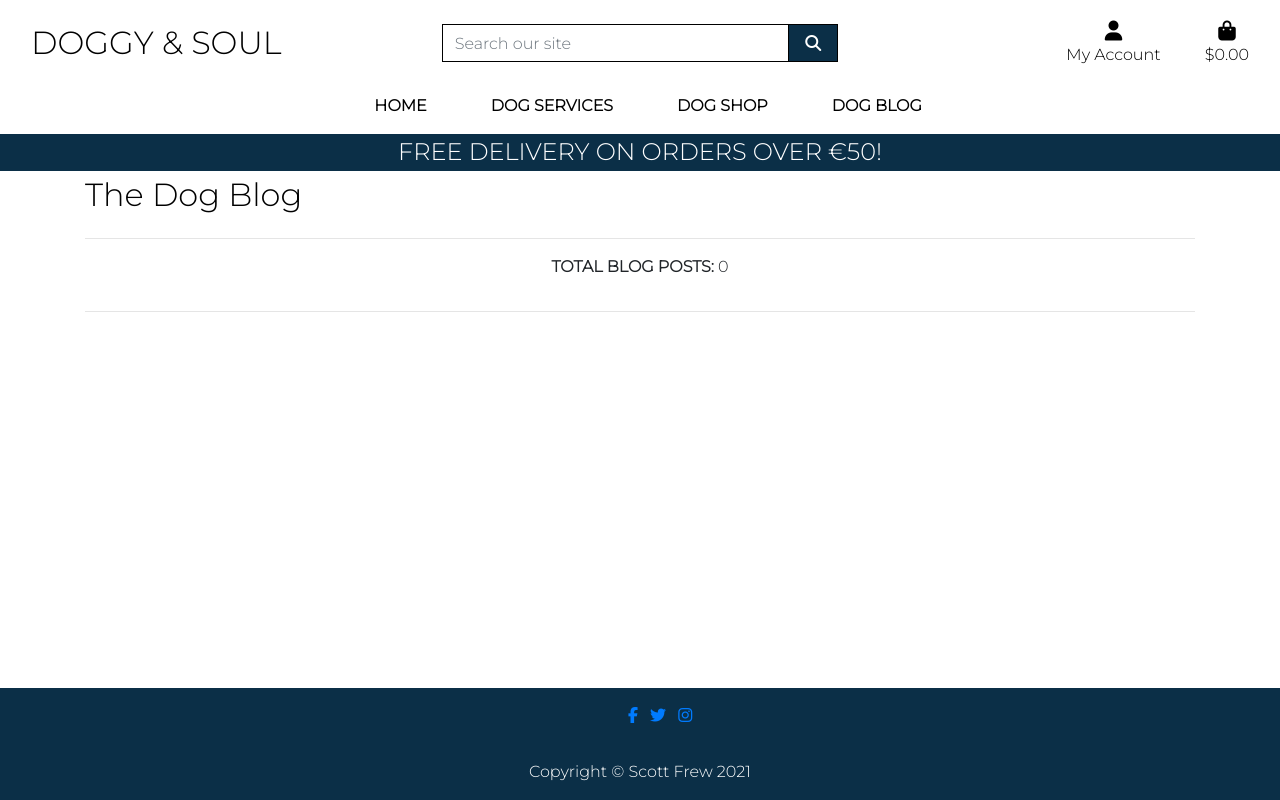
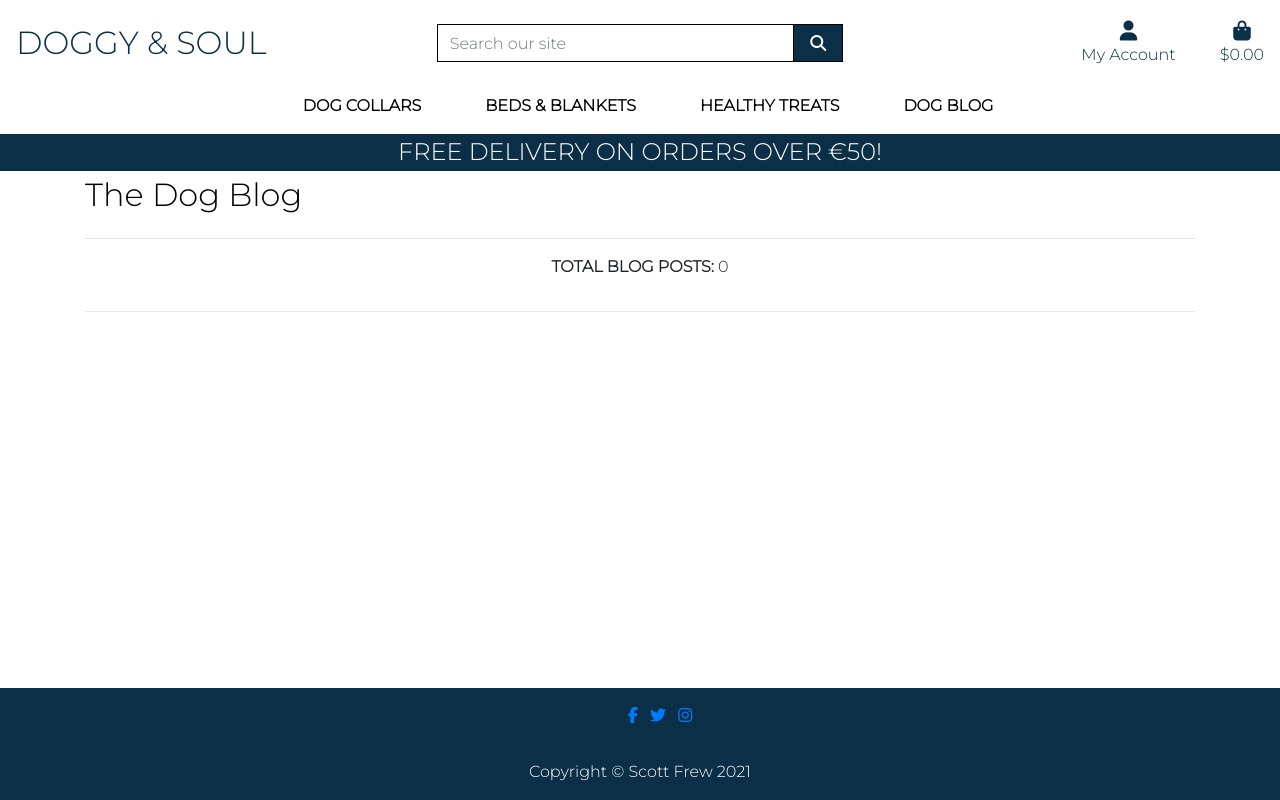
Before and after one commit to scotty-james/Doggy-And-Soul--MS4, a Django app: page /blog/ in a window 1280 px wide. Run offline with Django 3.2, Linux system fonts and the light colour scheme; data that the repository does not hold is empty; some libraries are stand-ins or nearby versions.

Commit message:
add image to blog pages template, update content on home page and navbar

```diff
--- a/blog/templates/blog/blog.html
+++ b/blog/templates/blog/blog.html
@@ -25,10 +25,17 @@
         </p>
     </div>
     <!-- All Blog Posts -->
-    <div class="row mt-1">
+    <div class="row">
         {% for post in posts %}
         <div class="col-sm-12 col-md-6">
-                <div class="card p-5 my-5">
+                <div class="card p-5">
+                    <div class="">
+                        {% if post.image %}
+                        <img src="{{ post.image.url }}" alt="{{ post.title }}" class="" />
+                        {% else %}
+                        <img src="{{ post.image_url }}" alt="{{ post.title }}" class="" />
+                        {% endif %}
+                    </div>
                     <p class="text-uppercase">{{ post.title }}</p>
                     <p class="text-muted">Posted By: {{ post.user }}</p>
                     <p class="text-muted">Posted On: {{ post.created_on }}</p>
--- a/blog/templates/blog/post_detail.html
+++ b/blog/templates/blog/post_detail.html
@@ -21,7 +21,7 @@
     <!-- Fully expanded Individual Blog Posts -->
     <div class="container">
         <div class="col">
-            <div class="image-container my-5">
+            <div class="my-5">
                 {% if post.image %}
                 <img src="{{ post.image.url }}" alt="{{ post.title }}" class="blog_img blog-img" />
                 {% else %}
--- a/static/css/base.css
+++ b/static/css/base.css
@@ -9,7 +9,7 @@
 }
 
 body {
-    background: url('/media/dog-bowl-treat.jpg') no-repeat center center fixed;
+    background: url('/media/hero1.png') no-repeat center center fixed;
     background-size: cover;
     height: calc(100vh - 164px);
     font-family: 'Montserrat', sans-serif;
@@ -77,6 +77,10 @@
     background-color: #0b2f47;
 }
 
+.bg-lblue {
+    background-color: #38b6ff
+}
+
 .text-white {
     color: rgb(255, 255, 255)
 }
@@ -115,6 +119,10 @@
     background: #0b2f47;
     color: white;
     min-width: 13rem;
+}
+
+.container-fluid {
+    padding: 0;
 }
 
 /*-------------------------------------------CSS used from Ado Boutique Project*/
--- a/templates/base.html
+++ b/templates/base.html
@@ -37,11 +37,11 @@
     <title>Doggy & Soul {% block extra_title %}{% endblock %}</title>
   </head>
   <body>
-    <header class="container-fluid fixed-top">
-        <div id="topnav" class="row bg-white pt-lg-2 d-none d-lg-flex">
+    <header class="container-fluid fixed-top bg-white">
+        <div id="topnav" class="row pt-lg-2 d-none d-lg-flex">
             <div class="col-12 col-lg-4 my-auto py-1 py-lg-0 text-center text-lg-left">
                 <a href="{% url 'home' %}" class="nav-link main-logo-link">
-                    <h2 class="heading-font text-black my-2">Doggy & Soul </h2>
+                    <h2 class="heading-font text-blue my-2">Doggy & Soul </h2>
                 </a>
             </div>
             <div class="col-12 col-lg-4 my-auto py-1 py-lg-0">
@@ -61,7 +61,7 @@
             <div class="col-12 col-lg-4 my-auto py-1 py-lg-0">
                 <ul class="list-inline list-unstyled text-center text-lg-right my-0">
                     <li class="list-inline-item dropdown">
-                        <a class="text-black nav-link" href="#" id="user-options" data-toggle="dropdown" aria-haspopup="true" aria-expanded="false">
+                        <a class="text-blue nav-link" href="#" id="user-options" data-toggle="dropdown" aria-haspopup="true" aria-expanded="false">
                             <div class="text-center">
                                 <div><i class="fas fa-user fa-lg"></i></div>
                                 <p class="my-0">My Account</p>
@@ -82,7 +82,7 @@
                         </div>
                     </li>
                     <li class="list-inline-item">
-                        <a class="{% if grand_total %}text-info font-weight-bold{% else %}text-black{% endif %} nav-link" href="{% url 'view_bag' %}">
+                        <a class="{% if grand_total %}text-info font-weight-bold{% else %}text-blue{% endif %} nav-link" href="{% url 'view_bag' %}">
                             <div class="text-center">
                                 <div><i class="fas fa-shopping-bag fa-lg"></i></div>
                                 <p class="my-0">
--- a/templates/includes/main-nav.html
+++ b/templates/includes/main-nav.html
@@ -2,29 +2,19 @@
 <div class="collapse navbar-collapse" id="main-nav">
     <ul class="navbar-nav w-auto mx-auto">
         <li class="nav-item">
-            <a class="heading-font font-weight-bold nav-link text-black mr-5" href="{% url 'home' %}" id="home-link" aria-haspopup="true" aria-expanded="false">
-                Home
+            <a class="heading-font font-weight-bold nav-link text-black mr-5" href="{% url 'products' %}?category=luxury_dog_collars" id="home-link" aria-haspopup="true" aria-expanded="false">
+                Dog Collars
             </a>
         </li>
-        <li class="nav-item dropdown">
-            <a class="heading-font font-weight-bold nav-link text-black mr-5" href="#" id="all-products-link" data-toggle="dropdown" aria-haspopup="true" aria-expanded="false">
-                Dog Services
+        <li class="nav-item">
+            <a class="heading-font font-weight-bold nav-link text-black mr-5" href="{% url 'products' %}?category=bed_blanket" id="home-link" aria-haspopup="true" aria-expanded="false">
+                Beds & Blankets
             </a>
-            <div class="dropdown-menu border-0" aria-labelledby="dog-services-link">
-                <a href="{% url 'products' %}?category=organic_dog_treats" class="dropdown-item">Dog Walking</a>
-                <a href="{% url 'products' %}?category=organic_dog_treats" class="dropdown-item ">Hiking Adventures</a>
-            </div>
         </li>
-        <li class="nav-item dropdown">
-            <a class="heading-font font-weight-bold nav-link text-black mr-5" href="#" id="dogshop-link" data-toggle="dropdown" aria-haspopup="true" aria-expanded="false">
-                Dog Shop
+        <li class="nav-item">
+            <a class="heading-font font-weight-bold nav-link text-black mr-5" href="{% url 'products' %}?category=organic_dog_treats" id="home-link" aria-haspopup="true" aria-expanded="false">
+                Healthy Treats
             </a>
-            <div class="dropdown-menu border-0" aria-labelledby="dog-shop-link">
-                <a href="{% url 'products' %}?category=organic_dog_treats" class="dropdown-item">Organic Dog Treats</a>
-                <a href="{% url 'products' %}?category=luxury_dog_collars" class="dropdown-item">Luxuary Dog Collars</a>
-                <a href="{% url 'products' %}?category=bed_blanket" class="dropdown-item">Beds & Blankets</a>
-                <a href="{% url 'products' %}?category=organic_dog_treats,bed_blanket,luxury_dog_collars" class="dropdown-item">All Products</a>
-            </div>
         </li>
         <li class="nav-item">
             <a class="heading-font font-weight-bold nav-link text-black mr-5" href="{% url 'blog_posts' %}" id="blog-link" aria-haspopup="true" aria-expanded="false">
```
Also changed, not shown: home/templates/home/index.html (+4 -4 lines), media/blanket1_rKgUrIL.jpg (added), media/dog-collar7_LnkV29L.jpg (added), media/doggysoul.png (added), media/hero.png (added), media/hero1.png (added), media/test2.png (added).
